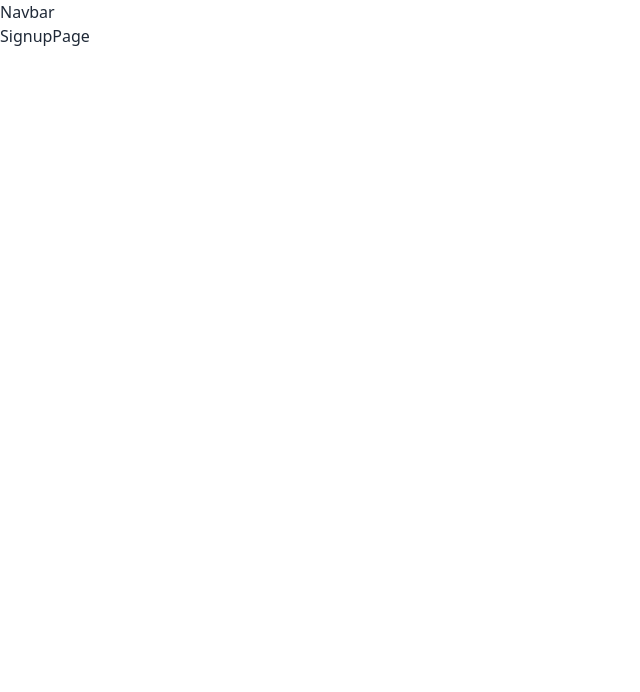
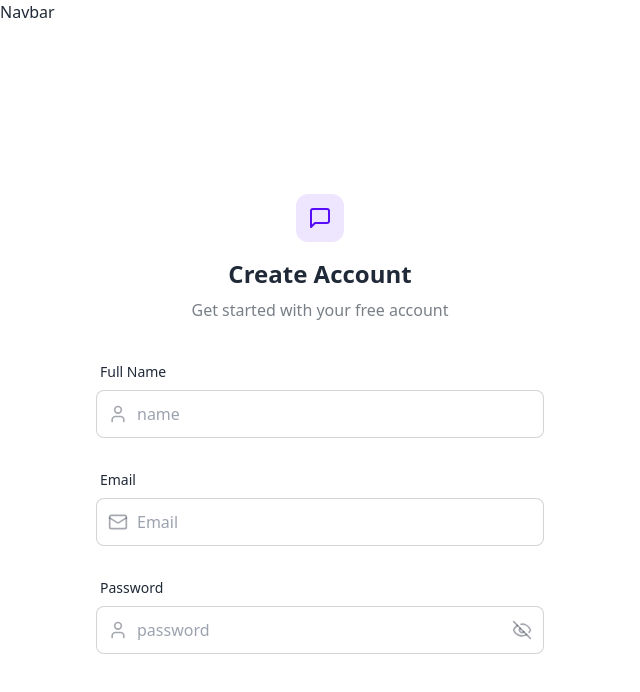
Before and after one commit to Cphasanulbanna/Velo-Chat, a React (Vite) app in the folder client/: page /signup in a window 1280 px wide. Shown: the top 692 px of the page, without its empty margins (0-640 px from the left). Built offline with nearby package versions, Linux system fonts and the light colour scheme; no server answers.

Commit message:
signuppage ui

```diff
--- a/client/src/pages/SignupPage.jsx
+++ b/client/src/pages/SignupPage.jsx
@@ -1,7 +1,112 @@
-import React from "react";
+import { useState } from "react";
 
+import { Eye, EyeOff, Mail, MessageSquare, User } from "lucide-react";
+
+import { useAuthStore } from "../store/useAuthStore";
 const SignupPage = () => {
-  return <div>SignupPage</div>;
+  const { signup, isSigningUp } = useAuthStore();
+
+  const [showPassword, setShowPassword] = useState(false);
+  const [formData, setFormData] = useState({
+    fullName: "",
+    email: "",
+    password: "",
+  });
+
+  const handleSubmit = (e) => {
+    e.preventDefault();
+  };
+  return (
+    <div className="min-h-screen grid lg:grid-cols-2">
+      <div className="flex justify-center items-center flex-col p-6 sm:p-12">
+        <div className="w-full max-w-md space-y-8">
+          <div className="text-center mb-8">
+            <div className="flex flex-col items-center gap-2 group">
+              <div className="size-12 rounded-xl flex items-center justify-center bg-primary/10">
+                <MessageSquare className="size-6 text-primary" />
+              </div>
+              <h1 className="text-2xl font-bold mt-2">Create Account</h1>
+              <p className="text-base-content/60">
+                Get started with your free account
+              </p>
+            </div>
+          </div>
+
+          <form onSubmit={handleSubmit} className="space-y-6">
+            <div className="form-control">
+              <label htmlFor="" className="label">
+                <span className="label-text font-medium">Full Name</span>
+              </label>
+              <div className="relative">
+                <div className="absolute inset-y-0 left-0 pl-3 flex items-center pointer-events-none">
+                  <User className="size-5 text-base-content/40" />
+                </div>
+                <input
+                  type="text"
+                  className="input input-bordered w-full pl-10"
+                  placeholder="name"
+                  value={formData.fullName}
+                  onChange={(e) =>
+                    setFormData({ ...formData, fullName: e.target.value })
+                  }
+                />
+              </div>
+            </div>
+            <div className="form-control">
+              <label htmlFor="" className="label">
+                <span className="label-text font-medium">Email</span>
+              </label>
+              <div className="relative">
+                <div className="absolute inset-y-0 left-0 pl-3 flex items-center pointer-events-none">
+                  <Mail className="size-5 text-base-content/40" />
+                </div>
+                <input
+                  type="email"
+                  className="input input-bordered w-full pl-10"
+                  placeholder="Email"
+                  value={formData.email}
+                  onChange={(e) =>
+                    setFormData({ ...formData, email: e.target.value })
+                  }
+                />
+              </div>
+            </div>
+
+            <div className="form-control">
+              <label htmlFor="" className="label">
+                <span className="label-text font-medium">Password</span>
+              </label>
+              <div className="relative">
+                <div className="absolute inset-y-0 left-0 pl-3 flex items-center pointer-events-none">
+                  <User className="size-5 text-base-content/40" />
+                </div>
+                <input
+                  type={showPassword ? "text" : "password"}
+                  className="input input-bordered w-full pl-10"
+                  placeholder="password"
+                  value={formData.password}
+                  onChange={(e) =>
+                    setFormData({ ...formData, password: e.target.value })
+                  }
+                />
+                <button
+                  type="button"
+                  className="absolute inset-y-0 right-0 pr-3 flex items-center"
+                  onClick={() => setShowPassword(!showPassword)}
+                >
+                  {showPassword ? (
+                    <Eye className="size-5 text-base-content/40" />
+                  ) : (
+                    <EyeOff className="size-5 text-base-content/40" />
+                  )}
+                </button>
+              </div>
+            </div>
+          </form>
+        </div>
+      </div>
+    </div>
+  );
 };
 
 export default SignupPage;
--- a/client/src/store/useAuthStore.js
+++ b/client/src/store/useAuthStore.js
@@ -18,4 +18,10 @@
       set({ isCheckingAuth: false });
     }
   },
+
+  signup: async (data) => {
+    try {
+      const response = await axiosInstance.post("/auth/signup", data);
+    } catch (error) {}
+  },
 }));
```
